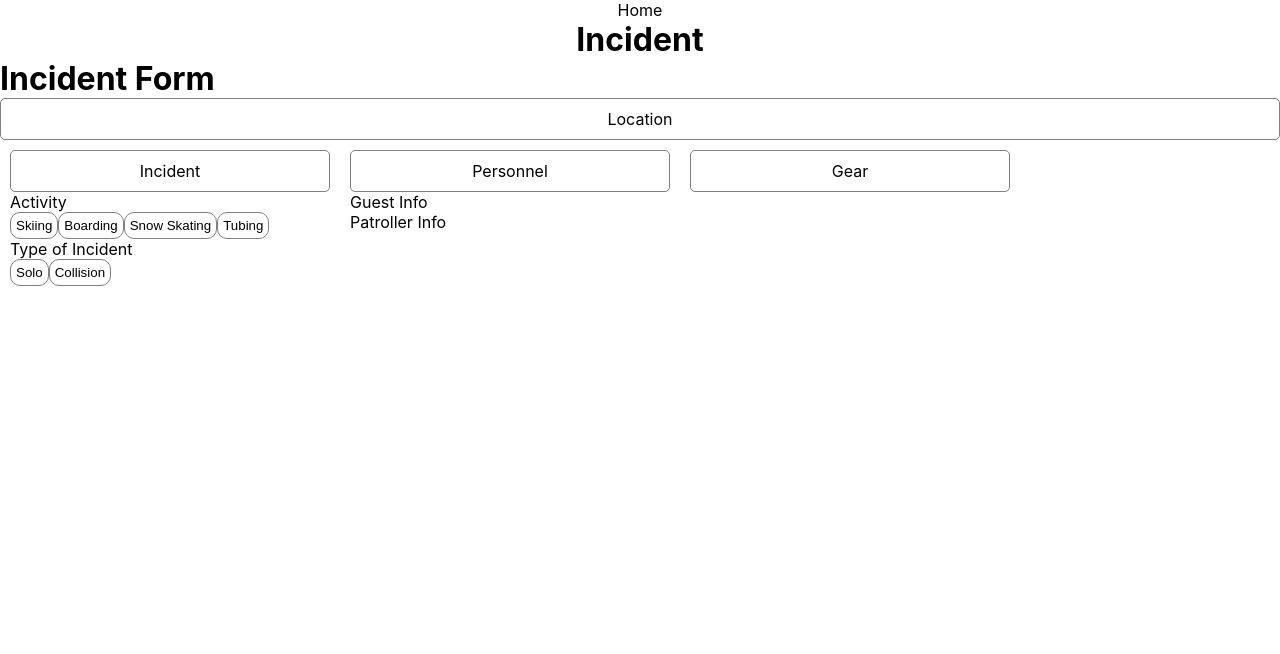
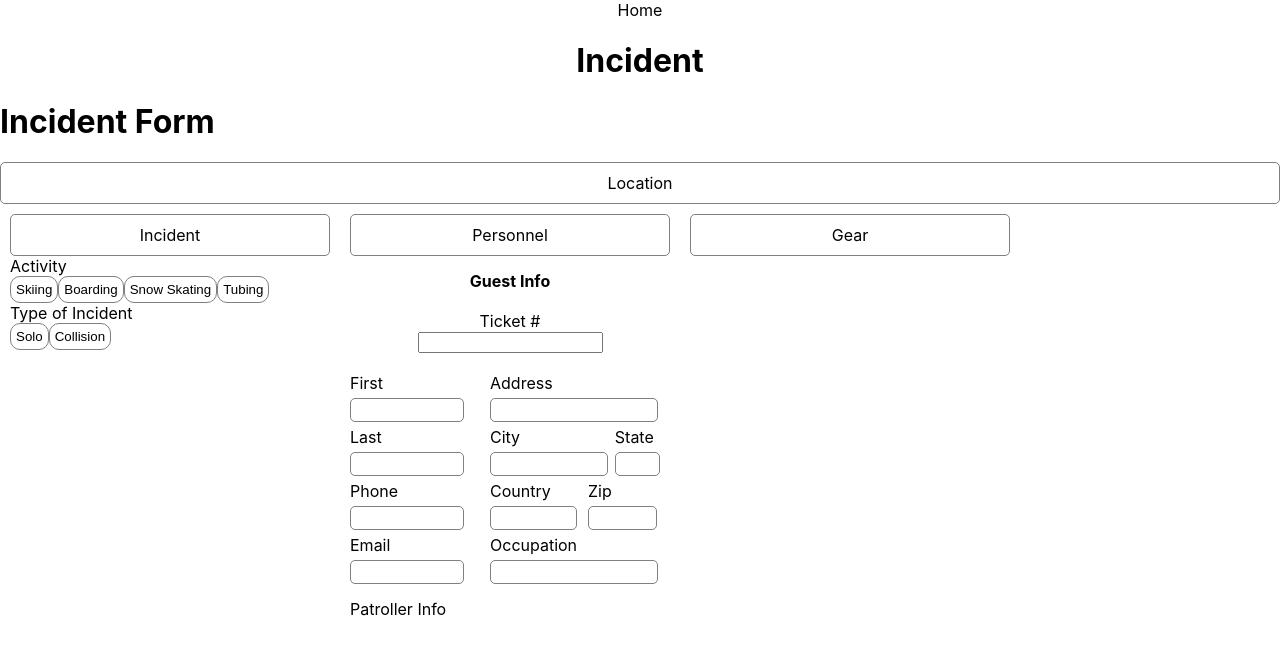
Before and after one commit to BenJensen2/Mountain-Management, a React (Create React App) app in the folder client/: page /incident in a window 1280 px wide. Shown: the top 654 px of the page. Built offline with nearby package versions, Linux system fonts and the light colour scheme.

Commit message:
Guest Form Done

```diff
--- a/client/src/App.css
+++ b/client/src/App.css
@@ -1,8 +1,3 @@
-* {
-  padding: 0px;
-  margin: 0px;
-}
-
 .App {
   text-align: center;
 }
--- /dev/null
+++ b/client/src/Components/Forms/GuestInfo.css
@@ -0,0 +1,85 @@
+.guest-info {
+  margin: auto;
+  /* text-align: left; */
+  margin-top: 10px;
+  margin-bottom: 10px;
+}
+
+.guest-info-header {
+  text-align: center;
+  margin: 15px 0px 20px 0px;
+}
+
+.top-item {
+  width: 200px;
+  margin: auto;
+  text-align: center;
+  margin-bottom: 20px;
+}
+
+.top-item label {
+  margin-bottom: 5px;
+}
+
+.guest-inputs {
+  display: flex;
+  justify-content: space-between;
+}
+
+.column-1 {
+  width: 120px;
+  display: inline-block;
+}
+
+.column-2 {
+  width: 180px;
+  display: inline-block;
+}
+
+.form-item {
+  width: 100%;
+  margin-bottom: 5px;
+}
+
+.form-item label {
+  width: 100%;
+}
+
+.form-item input {
+  height: 20px;
+  width: 90%;
+  margin-top: 5px;
+  border: solid gray 1px;
+  border-radius: 5px;
+}
+
+
+/* Unique Fields */
+
+.city-state{
+  display: flex;
+  justify-content: space-between;
+}
+
+#guest-city{
+  width: 130px;
+}
+
+#guest-state{
+  width: 45px;
+  margin-right: 12px;
+}
+
+.country-zip{
+  display: flex;
+  justify-content: space-between;
+}
+
+#guest-country{
+  width: 90px;
+}
+
+#guest-zip{
+  width: 70px;
+  margin-right: 12px;
+}
--- a/client/src/Components/Forms/GuestInfo.jsx
+++ b/client/src/Components/Forms/GuestInfo.jsx
@@ -1,8 +1,139 @@
-import React from 'react'
+import React, { useState, useEffect } from 'react';
+import './GuestInfo.css'
+import axios from 'axios';
 
-const GuestInfo = () => {
-  return(
-    <div>Guest Info</div>
+const MemberForm = (props) => {
+
+  const [ticketNumber, setTicketNumber] = useState("")
+  const [firstName, setFirstName] = useState("");
+  const [lastName, setLastName] = useState("");
+  const [phoneNumber, setPhoneNumber] = useState("");
+  const [email, setEmail] = useState("");
+  const [gender, setGender] = useState("");
+  const [dateOfBirth, setDateOfBirth] = useState("");
+  const [address, setAddress] = useState("");
+  const [city, setCity] = useState("");
+  const [state, setState] = useState("");
+  const [country, setCountry] = useState("");
+  const [zip, setZip] = useState("");
+  const [occupation, setOccupation] = useState("");
+  const [needsCorrectiveLenses, setNeedsCorrectiveLenses] = useState("");
+  const [wearingCorrectiveLenses, setWearingCorrectiveLenses] = useState("");
+
+  useEffect(() => {
+  })
+
+  // On form submit, create a new member
+  const formHandler = (e) => {
+    e.preventDefault()
+    let newMember = {
+      First_Name: firstName,
+      Last_Name: lastName,
+      Email_Address: email,
+      Phone_Number: phoneNumber,
+    }
+    console.log("Creating a new member!")
+    axios.post("http://localhost:8000/api/member/new", newMember)
+      .then(res => {
+        console.log(res.data)
+        window.location.reload()
+      })
+      // ,then()
+      .catch(err => {
+        console.log("We've got errors")
+        // console.log("Error",
+        // err.response.data.errors)
+        // console.log("Error",
+        // err.response.data.errors.name.properties.message)
+        // setErrors(err.response.data.errors.name.properties.message)
+      })
+
+    // Axios post to new member
+
+  }
+
+
+  return (
+    <div className="guest-info" onSubmit={formHandler}>
+      <h4 className="guest-info-header">Guest Info</h4>
+      <div className="top-item text-input">
+        <label>
+          Ticket #
+            <input type="text" value={ticketNumber} onChange={e => setTicketNumber(e.target.value)} />
+        </label>
+      </div>
+      <div className="guest-inputs">
+        <div className="column-1">
+          <div className="form-item text-input">
+            <label>
+              First
+            <input type="text" value={firstName} onChange={e => setFirstName(e.target.value)} />
+            </label>
+          </div>
+          <div className="form-item text-input">
+            <label>
+              Last
+            <input type="text" value={lastName} onChange={e => setLastName(e.target.value)} />
+            </label>
+          </div>
+          <div className="form-item text-input">
+            <label>
+              Phone
+            <input type="tel" value={phoneNumber} onChange={e => setPhoneNumber(e.target.value)} />
+            </label>
+          </div>
+          <div className="form-item text-input">
+            <label>
+              Email
+            <input type="text" value={email} onChange={e => setEmail(e.target.value)} />
+            </label>
+          </div>
+        </div>
+        <div className="column-2">
+          <div className="form-item text-input">
+            <label>
+              Address
+            <input type="text" value={address} onChange={e => setAddress(e.target.value)} />
+            </label>
+          </div>
+          <div className="city-state">
+            <div className="form-item text-input" id="guest-city">
+              <label>
+                City
+            <input type="text" value={city} onChange={e => setCity(e.target.value)} />
+              </label>
+            </div>
+            <div className="form-item text-input" id="guest-state">
+              <label>
+                State
+            <input type="text" value={state} onChange={e => setState(e.target.value)} />
+              </label>
+            </div>
+          </div>
+          <div className="country-zip">
+            <div className="form-item text-input" id="guest-country">
+              <label>
+                Country
+            <input type="text" value={country} onChange={e => setCountry(e.target.value)} />
+              </label>
+            </div>
+            <div className="form-item text-input" id="guest-zip">
+              <label>
+                Zip
+            <input type="text" value={zip} onChange={e => setZip(e.target.value)} />
+              </label>
+            </div>
+          </div>
+          <div className="form-item text-input">
+            <label>
+              Occupation
+            <input type="text" value={occupation} onChange={e => setOccupation(e.target.value)} />
+            </label>
+          </div>
+        </div>
+      </div>
+    </div>
   )
 }
-export default GuestInfo;
+
+export default MemberForm;
--- a/client/src/Components/Forms/IncidentForm.jsx
+++ b/client/src/Components/Forms/IncidentForm.jsx
@@ -2,6 +2,7 @@ import React, { useState, useEffect } from 'react';
 import './IncidentForm.css'
 import SingleSelectButtons from '../SingleSelectButtons'
 import MultipleSelectButtons from '../MultipleSelectButtons'
+import GuestInfo from './GuestInfo'
 
 const IncidentForm = () => {
 
@@ -22,8 +23,8 @@ const IncidentForm = () => {
     console.log("Incident Form Data: ", incidentFormData)
   }
 
-  useEffect(() =>{
-    if (collisionTypes.includes("manMade") || collisionTypes.includes("natural")){
+  useEffect(() => {
+    if (collisionTypes.includes("manMade") || collisionTypes.includes("natural")) {
       setShowFeatures(true)
     }
   })
@@ -97,7 +98,7 @@ const IncidentForm = () => {
         <div className="card">
           <div className="card-header">Personnel</div>
           <div className="card-body">
-        <div>Guest Info</div>
+            <GuestInfo />
             {collisionTypes.includes("guest") &&
               <div>Second Party</div>
             }
@@ -123,27 +124,27 @@ const IncidentForm = () => {
         <div className="card">
           <div className="card-header">Gear</div>
           <div className="card-body">
-        {activityType == "skiing" &&
+            {activityType === "skiing" &&
               <ul>
                 <li>Skis</li>
                 <li>Boots</li>
                 <li>Bindings</li>
               </ul>
             }
-        {activityType == "boarding" &&
+            {activityType === "boarding" &&
               <ul>
                 <li>Board</li>
                 <li>Boots</li>
                 <li>Bindings</li>
               </ul>
             }
-        {activityType == "snowSkating" &&
+            {activityType === "snowSkating" &&
               <ul>
                 <li>Board</li>
                 <li>Leash?</li>
               </ul>
             }
-        {activityType == "tubing" &&
+            {activityType === "tubing" &&
               <ul>
                 <li>Tube Hill</li>
                 <li>Guardian</li>
--- a/client/src/Components/Forms/MemberForm.css
+++ b/client/src/Components/Forms/MemberForm.css
@@ -6,10 +6,10 @@
   margin-bottom: 10px;
 }
 
-input[type=text] {
+/* input[type=text] {
   display: block;
   width: auto;
-}
+} */
 
 ul {
   padding: 0px;
--- a/client/src/styles/Home.css
+++ b/client/src/styles/Home.css
@@ -1,3 +1,7 @@
+.home-header{
+  margin-top: 0px;
+}
+
 .trail-map {
   width: 100vw;
   /* height: 500px; */
--- a/client/src/views/Home.jsx
+++ b/client/src/views/Home.jsx
@@ -12,7 +12,7 @@ const Home = (props) => {
   return (
     <div>
       <header>
-        <h1>
+        <h1 className="home-header" >
           HomePage
       </h1>
         <ul>
```
Also changed, not shown: 1 other file (tests, documents, lock files or other folders). Lines whose indentation alone changed are shown as unchanged.
